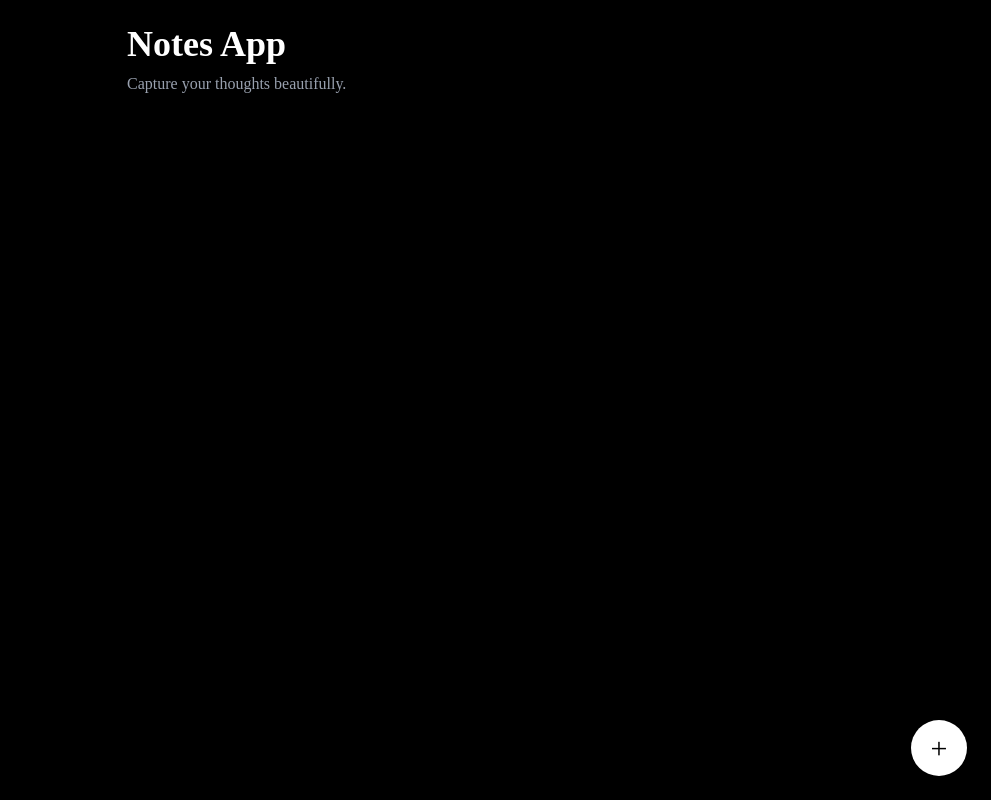
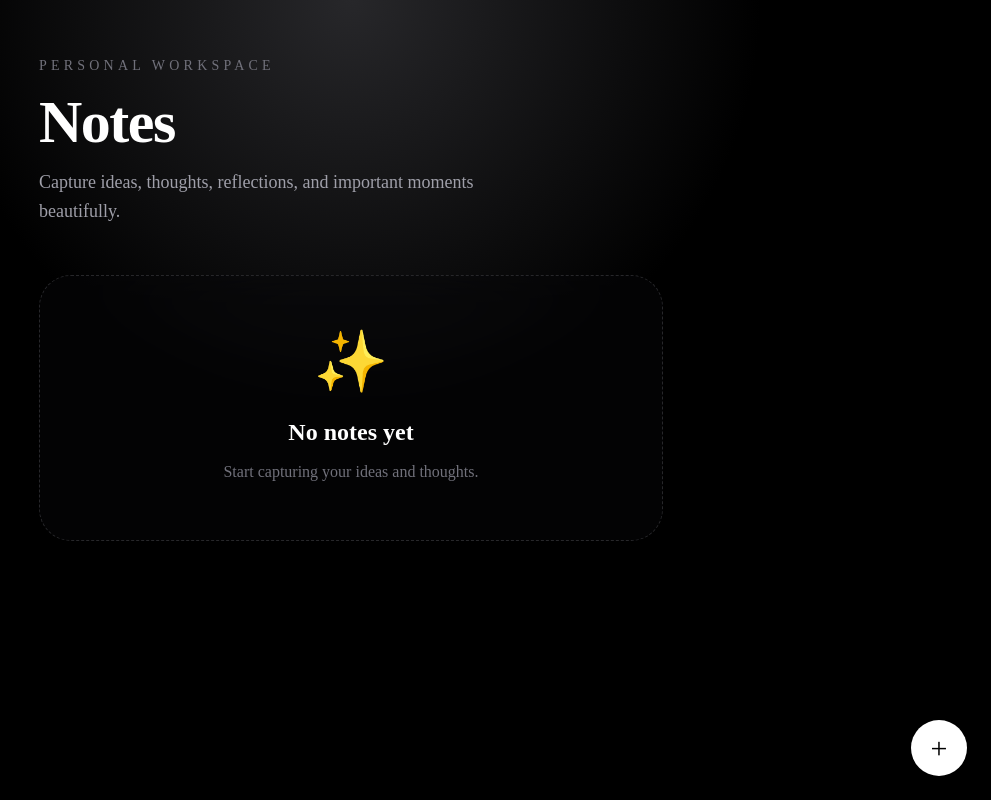
Before and after one commit to pundgetejaswini-lgtm/notes-app, a Next.js app: page / in a window 1280 px wide. Shown: the whole page, without its empty margins (289-1280 px from the left). Built offline with nearby package versions, Linux system fonts and the light colour scheme.

Commit message:
UI upgrade

```diff
--- a/src/app/page.tsx
+++ b/src/app/page.tsx
@@ -84,17 +84,47 @@ export default function Home() {
   }
 
   return (
-    <main className="min-h-screen bg-black text-white p-6">
-      <div className="max-w-md mx-auto">
-        <h1 className="text-4xl font-bold">
-          Notes App
+    <main className="min-h-screen bg-black text-white overflow-hidden relative">
+
+      <div className="absolute inset-0 bg-[radial-gradient(circle_at_top,#27272a,transparent_40%)]" />
+
+      <div className="relative z-10 max-w-2xl mx-auto px-6 py-14">
+
+        <div className="mb-12">
+
+          <p className="text-sm uppercase tracking-[0.3em] text-zinc-500">
+            Personal Workspace
+          </p>
+
+          <h1 className="text-6xl font-semibold tracking-tight mt-4">
+            Notes
           </h1>
 
-        <p className="mt-2 text-gray-400">
-          Capture your thoughts beautifully.
+          <p className="text-zinc-400 text-lg mt-4 max-w-md leading-relaxed">
+            Capture ideas, thoughts, reflections,
+            and important moments beautifully.
           </p>
 
-        <div className="mt-8 space-y-4">
+        </div>
+
+        {notes.length === 0 ? (
+          <div className="border border-dashed border-zinc-800 rounded-[32px] p-14 text-center bg-zinc-950/40 backdrop-blur-xl">
+
+            <div className="text-6xl mb-6">
+              ✨
+            </div>
+
+            <h2 className="text-2xl font-semibold">
+              No notes yet
+            </h2>
+
+            <p className="text-zinc-500 mt-3">
+              Start capturing your ideas and thoughts.
+            </p>
+
+          </div>
+        ) : (
+          <div className="space-y-6">
             {notes.map((note, index) => (
               <NoteCard
                 key={index}
@@ -105,6 +135,8 @@ export default function Home() {
               />
             ))}
           </div>
+        )}
+
       </div>
 
       <AddButton
```
Lines whose indentation alone changed are shown as unchanged.
